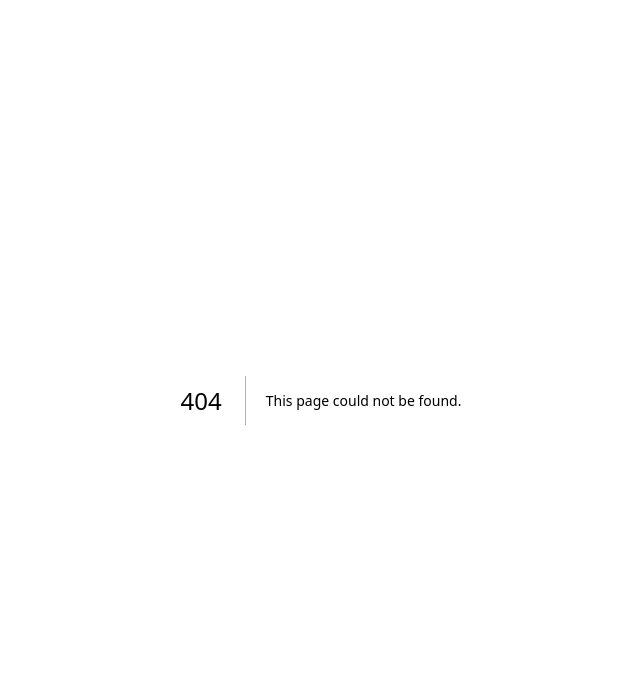
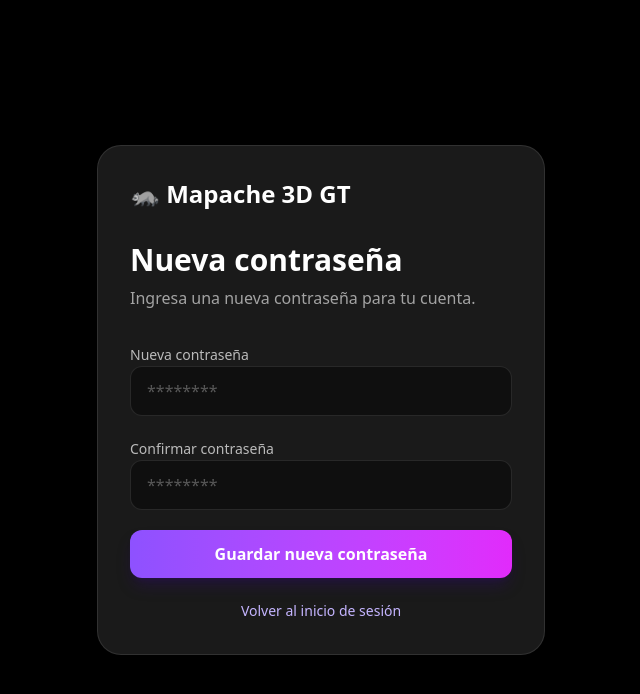
Before and after one commit to ANDRIUX07/mapache3d-platform, a Next.js app: page /reset-password in a window 1280 px wide. Before the commit this address had no page. Shown: the top 694 px of the page, without its empty margins (319-959 px from the left). Built offline with nearby package versions, Linux system fonts and the light colour scheme; no server answers.

Commit message:
Add password recovery flow

```diff
--- a/src/app/(auth)/login/page.tsx
+++ b/src/app/(auth)/login/page.tsx
@@ -56,7 +56,6 @@ export default async function LoginPage({
       ) : null}
 
       <form action={loginAction} className="space-y-4">
-
         {/* Mantiene la página de destino */}
         <input
           type="hidden"
@@ -94,6 +93,15 @@ export default async function LoginPage({
           />
         </label>
 
+        <div className="flex justify-end">
+          <Link
+            href="/forgot-password"
+            className="text-sm font-medium text-violet-300 transition hover:text-violet-200"
+          >
+            ¿Olvidaste tu contraseña?
+          </Link>
+        </div>
+
         <button
           type="submit"
           className="w-full rounded-xl bg-gradient-to-r from-violet-500 to-fuchsia-500 px-4 py-3 font-semibold text-white shadow-lg shadow-violet-950/40 transition hover:brightness-110"
--- /dev/null
+++ b/src/app/forgot-password/page.tsx
@@ -0,0 +1,110 @@
+"use client";
+
+import Link from "next/link";
+import { useState, type FormEvent } from "react";
+
+import { AuthShell } from "@/components/auth/AuthShell";
+import { supabase } from "@/lib/supabase/client";
+
+export default function ForgotPasswordPage() {
+  const [email, setEmail] = useState("");
+  const [loading, setLoading] = useState(false);
+  const [successMessage, setSuccessMessage] = useState("");
+  const [errorMessage, setErrorMessage] = useState("");
+
+  async function handleSubmit(event: FormEvent<HTMLFormElement>) {
+    event.preventDefault();
+
+    setLoading(true);
+    setSuccessMessage("");
+    setErrorMessage("");
+
+    try {
+      const normalizedEmail = email.trim().toLowerCase();
+
+      const { error } = await supabase.auth.resetPasswordForEmail(
+        normalizedEmail,
+        {
+          redirectTo: `${window.location.origin}/reset-password`,
+        }
+      );
+
+      if (error) {
+        setErrorMessage(
+          "No fue posible enviar el enlace de recuperación. Intenta nuevamente."
+        );
+        return;
+      }
+
+      setSuccessMessage(
+        "Si existe una cuenta asociada a ese correo, recibirás un enlace para restablecer tu contraseña."
+      );
+
+      setEmail("");
+    } catch {
+      setErrorMessage(
+        "Ocurrió un error inesperado. Intenta nuevamente."
+      );
+    } finally {
+      setLoading(false);
+    }
+  }
+
+  return (
+    <AuthShell
+      title="Recuperar contraseña"
+      subtitle="Ingresa el correo electrónico con el que creaste tu cuenta."
+    >
+      <form onSubmit={handleSubmit} className="space-y-5">
+        <label className="block space-y-2">
+          <span className="text-sm text-white/70">
+            Correo electrónico
+          </span>
+
+          <input
+            type="email"
+            name="email"
+            required
+            autoComplete="email"
+            value={email}
+            onChange={(event) => setEmail(event.target.value)}
+            placeholder="correo@ejemplo.com"
+            disabled={loading}
+            className="w-full rounded-xl border border-white/10 bg-black/40 px-4 py-3 text-white outline-none transition placeholder:text-white/30 focus:border-violet-400/60 focus:ring-2 focus:ring-violet-500/20 disabled:cursor-not-allowed disabled:opacity-60"
+          />
+        </label>
+
+        {successMessage ? (
+          <div className="rounded-xl border border-emerald-500/30 bg-emerald-500/10 px-4 py-3 text-sm text-emerald-200">
+            {successMessage}
+          </div>
+        ) : null}
+
+        {errorMessage ? (
+          <div className="rounded-xl border border-red-500/30 bg-red-500/10 px-4 py-3 text-sm text-red-200">
+            {errorMessage}
+          </div>
+        ) : null}
+
+        <button
+          type="submit"
+          disabled={loading}
+          className="w-full rounded-xl bg-gradient-to-r from-violet-500 to-fuchsia-500 px-4 py-3 font-semibold text-white shadow-lg shadow-violet-950/40 transition hover:brightness-110 disabled:cursor-not-allowed disabled:opacity-50"
+        >
+          {loading
+            ? "Enviando enlace..."
+            : "Enviar enlace de recuperación"}
+        </button>
+
+        <div className="text-center">
+          <Link
+            href="/login"
+            className="text-sm font-medium text-violet-300 transition hover:text-violet-200"
+          >
+            ← Volver al inicio de sesión
+          </Link>
+        </div>
+      </form>
+    </AuthShell>
+  );
+}
--- /dev/null
+++ b/src/app/reset-password/page.tsx
@@ -0,0 +1,152 @@
+"use client";
+
+import Link from "next/link";
+import { useState, type FormEvent } from "react";
+import { useRouter } from "next/navigation";
+
+import { AuthShell } from "@/components/auth/AuthShell";
+import { supabase } from "@/lib/supabase/client";
+
+export default function ResetPasswordPage() {
+  const router = useRouter();
+
+  const [password, setPassword] = useState("");
+  const [confirmPassword, setConfirmPassword] = useState("");
+
+  const [loading, setLoading] = useState(false);
+  const [successMessage, setSuccessMessage] = useState("");
+  const [errorMessage, setErrorMessage] = useState("");
+
+  async function handleSubmit(
+    event: FormEvent<HTMLFormElement>
+  ) {
+    event.preventDefault();
+
+    setErrorMessage("");
+    setSuccessMessage("");
+
+    if (password.length < 8) {
+      setErrorMessage(
+        "La contraseña debe tener al menos 8 caracteres."
+      );
+      return;
+    }
+
+    if (password !== confirmPassword) {
+      setErrorMessage(
+        "Las contraseñas no coinciden."
+      );
+      return;
+    }
+
+    setLoading(true);
+
+    try {
+      const { error } = await supabase.auth.updateUser({
+        password,
+      });
+
+      if (error) {
+        setErrorMessage(error.message);
+        return;
+      }
+
+      setSuccessMessage(
+        "Tu contraseña se actualizó correctamente. Serás redirigido al inicio de sesión."
+      );
+
+      setTimeout(() => {
+        router.push("/login");
+      }, 2500);
+    } catch {
+      setErrorMessage(
+        "Ocurrió un error inesperado."
+      );
+    } finally {
+      setLoading(false);
+    }
+  }
+
+  return (
+    <AuthShell
+      title="Nueva contraseña"
+      subtitle="Ingresa una nueva contraseña para tu cuenta."
+    >
+      <form
+        onSubmit={handleSubmit}
+        className="space-y-5"
+      >
+        <label className="block space-y-2">
+          <span className="text-sm text-white/70">
+            Nueva contraseña
+          </span>
+
+          <input
+            type="password"
+            required
+            minLength={8}
+            autoComplete="new-password"
+            value={password}
+            onChange={(e) =>
+              setPassword(e.target.value)
+            }
+            placeholder="********"
+            disabled={loading}
+            className="w-full rounded-xl border border-white/10 bg-black/40 px-4 py-3 text-white outline-none transition placeholder:text-white/30 focus:border-violet-400/60 focus:ring-2 focus:ring-violet-500/20 disabled:opacity-60"
+          />
+        </label>
+
+        <label className="block space-y-2">
+          <span className="text-sm text-white/70">
+            Confirmar contraseña
+          </span>
+
+          <input
+            type="password"
+            required
+            minLength={8}
+            autoComplete="new-password"
+            value={confirmPassword}
+            onChange={(e) =>
+              setConfirmPassword(e.target.value)
+            }
+            placeholder="********"
+            disabled={loading}
+            className="w-full rounded-xl border border-white/10 bg-black/40 px-4 py-3 text-white outline-none transition placeholder:text-white/30 focus:border-violet-400/60 focus:ring-2 focus:ring-violet-500/20 disabled:opacity-60"
+          />
+        </label>
+
+        {successMessage && (
+          <div className="rounded-xl border border-green-500/30 bg-green-500/10 px-4 py-3 text-sm text-green-200">
+            {successMessage}
+          </div>
+        )}
+
+        {errorMessage && (
+          <div className="rounded-xl border border-red-500/30 bg-red-500/10 px-4 py-3 text-sm text-red-200">
+            {errorMessage}
+          </div>
+        )}
+
+        <button
+          type="submit"
+          disabled={loading}
+          className="w-full rounded-xl bg-gradient-to-r from-violet-500 to-fuchsia-500 px-4 py-3 font-semibold text-white shadow-lg shadow-violet-950/40 transition hover:brightness-110 disabled:opacity-50"
+        >
+          {loading
+            ? "Actualizando..."
+            : "Guardar nueva contraseña"}
+        </button>
+
+        <div className="text-center">
+          <Link
+            href="/login"
+            className="text-sm text-violet-300 hover:text-violet-200"
+          >
+            Volver al inicio de sesión
+          </Link>
+        </div>
+      </form>
+    </AuthShell>
+  );
+}
```
